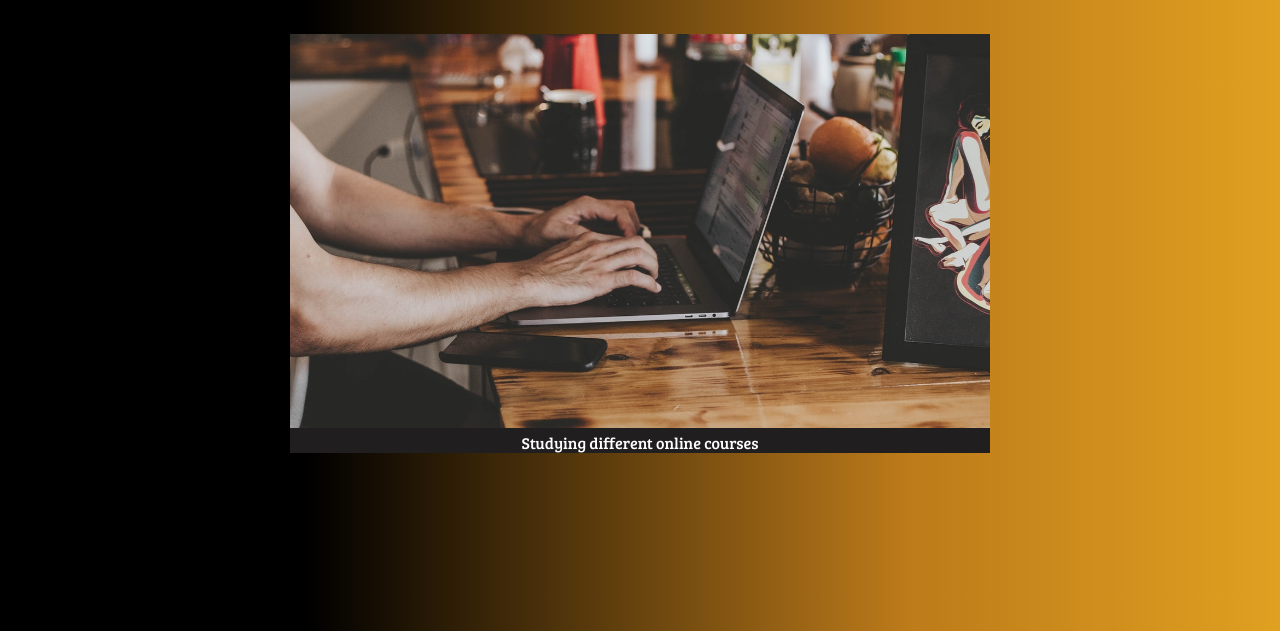
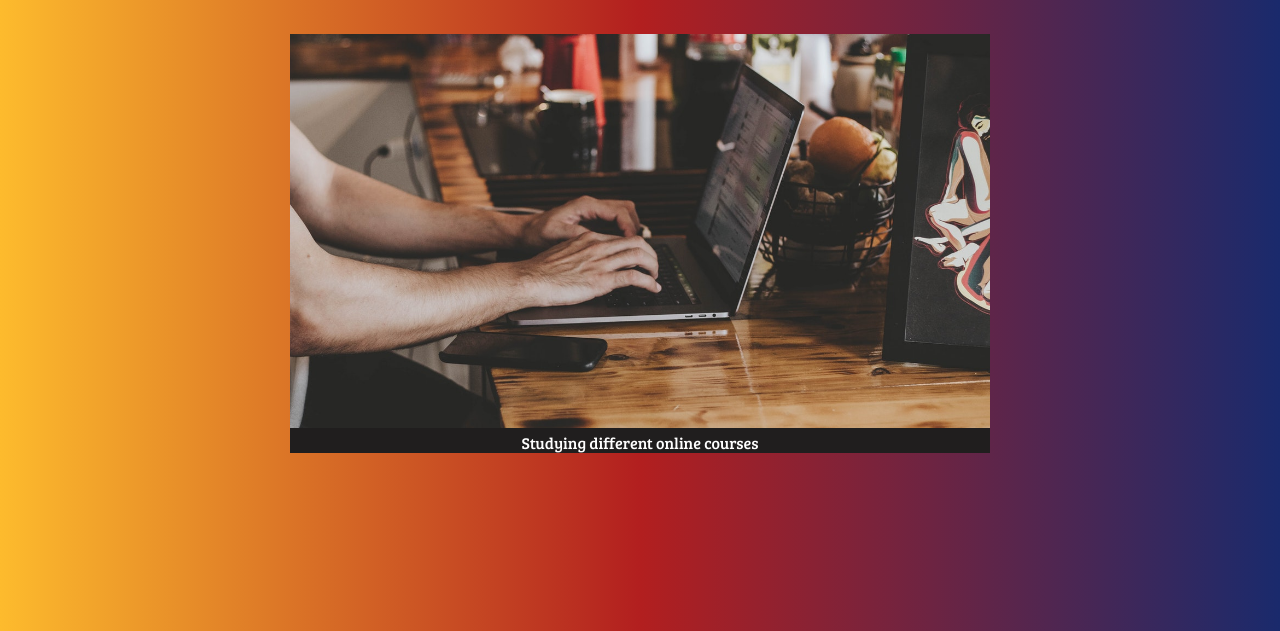
Before and after one commit to s3rodriguez10/s3rodriguez10.github.io, a plain HTML site: page archivos/pasatiempos.html in a window 1280 px wide. Shown: the part 169-800 px from the top of the page. Drawn offline with Linux system fonts and the light colour scheme.

Commit message:
Change Background Color for Home and Knowlegde

```diff
--- a/estilos/styles.css
+++ b/estilos/styles.css
@@ -15,7 +15,10 @@ body {
 .wrapper, portfolio{
     width: 100vw;
     height: 100vh;
-    background-color: rgb(167, 164, 160);
+    background: #1a2a6c;  /* fallback for old browsers */
+    background: -webkit-linear-gradient(to right, #fdbb2d, #b21f1f, #1a2a6c);  /* Chrome 10-25, Safari 5.1-6 */
+    background: linear-gradient(to right, #fdbb2d, #b21f1f, #1a2a6c); /* W3C, IE 10+/ Edge, Firefox 16+, Chrome 26+, Opera 12+, Safari 7+ */
+
     color: #fff;
     overflow-y: auto;
 }
@@ -177,8 +180,10 @@ h3 {
 }
 
 .container-slider {
-    background: rgb(0,0,0);
-    background: linear-gradient(90deg, rgba(0,0,0,1) 24%, rgba(189,123,26,1) 71%, rgba(224,160,32,1) 100%);
+    background: #1a2a6c;  /* fallback for old browsers */
+    background: -webkit-linear-gradient(to right, #fdbb2d, #b21f1f, #1a2a6c);  /* Chrome 10-25, Safari 5.1-6 */
+    background: linear-gradient(to right, #fdbb2d, #b21f1f, #1a2a6c); /* W3C, IE 10+/ Edge, Firefox 16+, Chrome 26+, Opera 12+, Safari 7+ */
+
     width: 100vw;
     height: 100vh;
     /*rgba(201, 125, 26, 0.781)*/
@@ -248,7 +253,11 @@ h3 {
     width: 300px;
     height: 400px;
     background-color: rgb(197, 136, 21);
-    margin: 1em;
+    margin: 2em;
+}
+
+.card:hover{
+    transform: scale(1.2);
 }
 
 .card_img{
```
